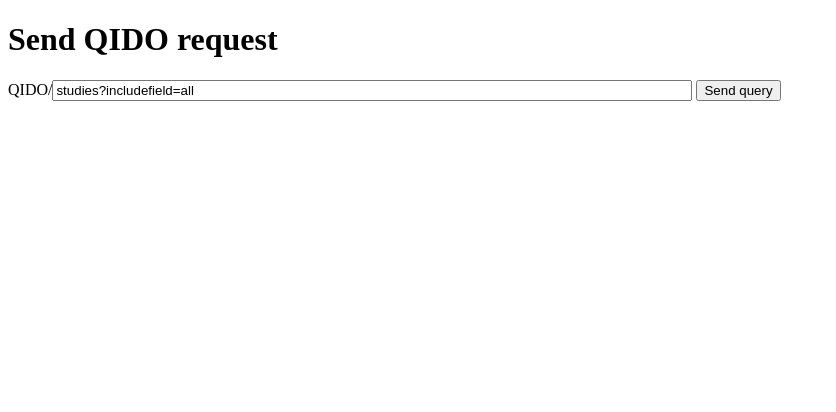
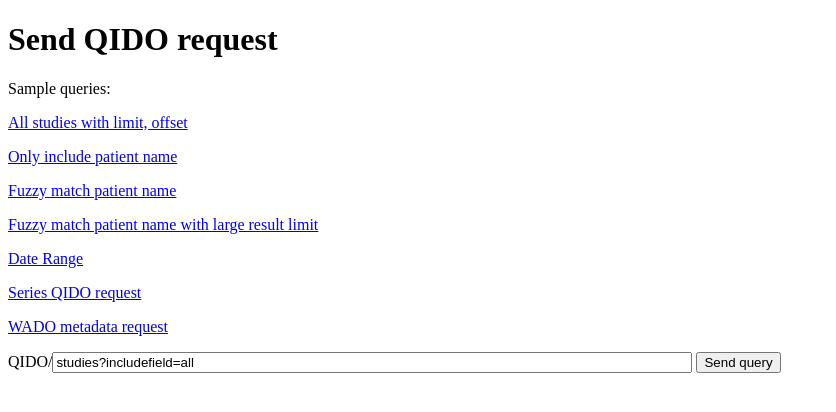
Before and after one commit to jmhmd/static-qido, a website built with Vite: page index.html in a window 1280 px wide. Shown: the whole page, without its empty margins (0-836 px from the left). Built offline with nearby package versions, Linux system fonts and the light colour scheme.

Commit message:
Add some sample requests

```diff
--- a/index.html
+++ b/index.html
@@ -9,6 +9,58 @@
   <body>
     <div id="app">
       <h1>Send QIDO request</h1>
+      <div>
+        Sample queries:
+        <p>
+          <a
+            href="#"
+            onclick="(() => {document.querySelector('#qido-input').value='studies?limit=200&offset=30'})()"
+            >All studies with limit, offset</a
+          >
+        </p>
+        <p>
+          <a
+            href="#"
+            onclick="(() => {document.querySelector('#qido-input').value='studies?includefield=PatientName&PatientName=_&fuzzymatching=true'})()"
+            >Only include patient name</a
+          >
+        </p>
+        <p>
+          <a
+            href="#"
+            onclick="(() => {document.querySelector('#qido-input').value='studies?PatientName=ACRIN&fuzzymatching=true'})()"
+            >Fuzzy match patient name</a
+          >
+        </p>
+        <p>
+          <a
+            href="#"
+            onclick="(() => {document.querySelector('#qido-input').value='studies?limit=10000&PatientName=ACRIN&fuzzymatching=true'})()"
+            >Fuzzy match patient name with large result limit</a
+          >
+        </p>
+        <p>
+          <a
+            href="#"
+            onclick="(() => {document.querySelector('#qido-input').value='studies?StudyDate=20010215-20010217'})()"
+            >Date Range</a
+          >
+        </p>
+        <p>
+          <a
+            href="#"
+            onclick="(() => {document.querySelector('#qido-input').value='studies/1.3.6.1.4.1.14519.5.2.1.2744.7002.589003109913841523480053440701/series'})()"
+            >Series QIDO request</a
+          >
+        </p>
+        <p>
+          <a
+            href="#"
+            onclick="(() => {document.querySelector('#qido-input').value='studies/1.3.6.1.4.1.14519.5.2.1.2744.7002.589003109913841523480053440701/series/1.3.6.1.4.1.14519.5.2.1.2744.7002.335689072261600011273944971796/metadata'})()"
+            >WADO metadata request</a
+          >
+        </p>
+      </div>
       <form id="query-form">
         QIDO/<input
           type="text"
--- a/index.js
+++ b/index.js
@@ -38,6 +38,7 @@ async function handleQuerySubmit(/** @type Event */ event) {
   let source;
 
   const startReq = performance.now();
+  console.time('request')
   if (isStudyLevelReq) {
     const { statement, params } = await qidoToSQL(url);
     console.log(statement, params);
@@ -55,7 +56,9 @@ async function handleQuerySubmit(/** @type Event */ event) {
     source = 'IDC API';
   }
   const endReq = performance.now();
+  console.timeEnd('request')
 
+  console.time('render')
   if (resultsEl) {
     resultsEl.innerHTML = `
     ${results.length} results found.
@@ -64,6 +67,7 @@ async function handleQuerySubmit(/** @type Event */ event) {
     ${JSON.stringify(results, null, 4)}
     `;
   }
+  console.timeEnd('render')
 }
 
 async function main() {
```
